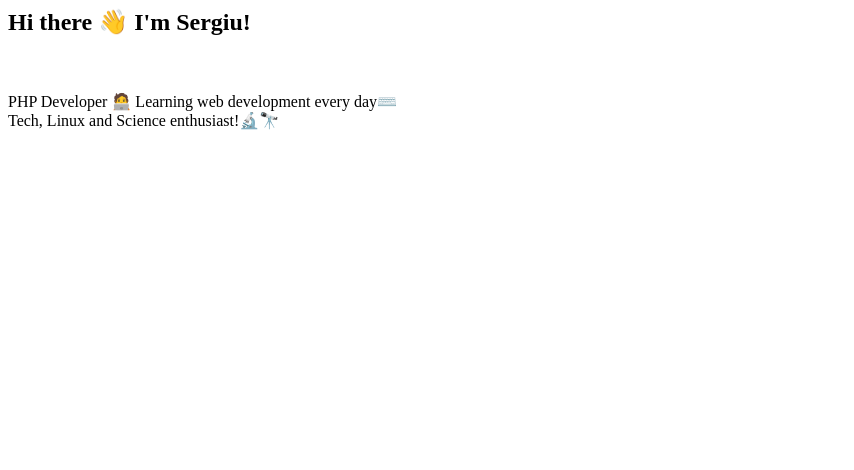
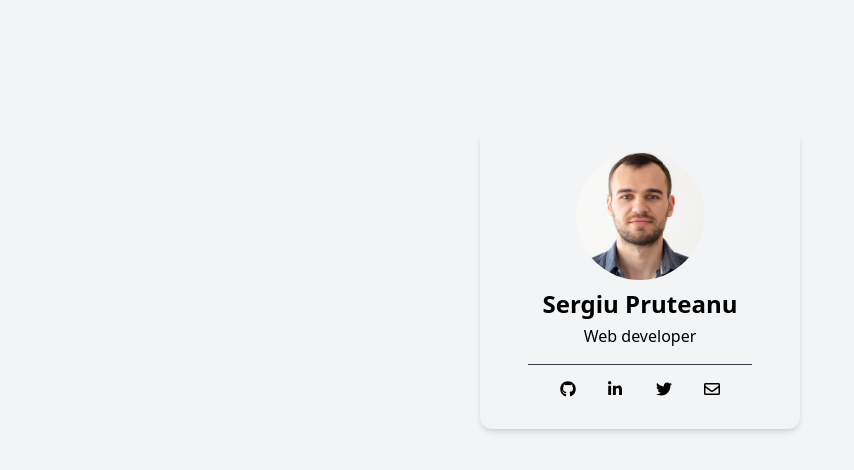
Before and after one commit to sergiuprt/sergiuprt.github.io, a plain HTML site: page index.html in a window 1280 px wide. Shown: the whole page, without its empty margins (0-854 px from the left). Drawn offline with nearby package versions, Linux system fonts and the light colour scheme.

Commit message:
card style

```diff
--- a/index.html
+++ b/index.html
@@ -1,13 +1,43 @@
 <html>
 <head>
-    <title>Sergiu | spruteanu.com</title>
+    <meta charset="UTF-8">
+    <meta name="viewport" content="width=device-width, initial-scale=1.0">
+    <script src="https://cdn.tailwindcss.com"></script>
+    <title>spruteanu.com</title>
+    <link rel="shortcut icon" type="image/jpg" href="favicon.png"/>
 </head>
-<body>
-    <H2>Hi there 👋 I'm Sergiu!</H2>
-    <br>
-    <br>
-    PHP Developer 🧑‍💻 Learning web development every day⌨️
-    <br>
-    Tech, Linux and Science enthusiast!🔬🔭
+<body class="bg-gray-100">
+    <div class="flex flex-col justify-center max-w-xs p-6 shadow-md rounded-xl sm:px-12 dark:bg-gray-900 dark:text-gray-100 mx-auto mt-32">
+    	<img src="profile_img.jpeg" alt="profile image" class="w-32 h-32 mx-auto rounded-full dark:bg-gray-500 aspect-square">
+    	<div class="space-y-4 text-center divide-y divide-gray-700">
+    		<div class="my-2 space-y-1">
+    			<h2 class="text-xl font-semibold sm:text-2xl">Sergiu Pruteanu</h2>
+    			<p class="px-5 text-xs sm:text-base dark:text-gray-400">Web developer</p>
+    		</div>
+    		<div class="flex justify-center pt-2 space-x-4 align-center">
+    			<a rel="noopener noreferrer" href="https://github.com/sergiuprt" aria-label="GitHub" class="p-2 rounded-md dark:text-gray-100 hover:dark:text-violet-400">
+    				<svg viewBox="0 0 496 512" xmlns="http://www.w3.org/2000/svg" class="w-4 h-4 fill-current">
+    					<path d="M165.9 397.4c0 2-2.3 3.6-5.2 3.6-3.3.3-5.6-1.3-5.6-3.6 0-2 2.3-3.6 5.2-3.6 3-.3 5.6 1.3 5.6 3.6zm-31.1-4.5c-.7 2 1.3 4.3 4.3 4.9 2.6 1 5.6 0 6.2-2s-1.3-4.3-4.3-5.2c-2.6-.7-5.5.3-6.2 2.3zm44.2-1.7c-2.9.7-4.9 2.6-4.6 4.9.3 2 2.9 3.3 5.9 2.6 2.9-.7 4.9-2.6 4.6-4.6-.3-1.9-3-3.2-5.9-2.9zM244.8 8C106.1 8 0 113.3 0 252c0 110.9 69.8 205.8 169.5 239.2 12.8 2.3 17.3-5.6 17.3-12.1 0-6.2-.3-40.4-.3-61.4 0 0-70 15-84.7-29.8 0 0-11.4-29.1-27.8-36.6 0 0-22.9-15.7 1.6-15.4 0 0 24.9 2 38.6 25.8 21.9 38.6 58.6 27.5 72.9 20.9 2.3-16 8.8-27.1 16-33.7-55.9-6.2-112.3-14.3-112.3-110.5 0-27.5 7.6-41.3 23.6-58.9-2.6-6.5-11.1-33.3 2.6-67.9 20.9-6.5 69 27 69 27 20-5.6 41.5-8.5 62.8-8.5s42.8 2.9 62.8 8.5c0 0 48.1-33.6 69-27 13.7 34.7 5.2 61.4 2.6 67.9 16 17.7 25.8 31.5 25.8 58.9 0 96.5-58.9 104.2-114.8 110.5 9.2 7.9 17 22.9 17 46.4 0 33.7-.3 75.4-.3 83.6 0 6.5 4.6 14.4 17.3 12.1C428.2 457.8 496 362.9 496 252 496 113.3 383.5 8 244.8 8zM97.2 352.9c-1.3 1-1 3.3.7 5.2 1.6 1.6 3.9 2.3 5.2 1 1.3-1 1-3.3-.7-5.2-1.6-1.6-3.9-2.3-5.2-1zm-10.8-8.1c-.7 1.3.3 2.9 2.3 3.9 1.6 1 3.6.7 4.3-.7.7-1.3-.3-2.9-2.3-3.9-2-.6-3.6-.3-4.3.7zm32.4 35.6c-1.6 1.3-1 4.3 1.3 6.2 2.3 2.3 5.2 2.6 6.5 1 1.3-1.3.7-4.3-1.3-6.2-2.2-2.3-5.2-2.6-6.5-1zm-11.4-14.7c-1.6 1-1.6 3.6 0 5.9 1.6 2.3 4.3 3.3 5.6 2.3 1.6-1.3 1.6-3.9 0-6.2-1.4-2.3-4-3.3-5.6-2z"></path>
+    				</svg>
+    			</a>
+    			<a rel="noopener noreferrer" href="https://www.linkedin.com/in/sergiuprt" aria-label="LinkedIn" class="p-2 rounded-md dark:text-gray-100 hover:dark:text-violet-400">
+    				<svg viewBox="0 0 512 512" xmlns="http://www.w3.org/2000/svg" class="w-4 h-4 fill-current">
+    					<path d="M100.28 448H7.4V148.9h92.88zM53.79 108.1C24.09 108.1 0 83.5 0 53.8a53.79 53.79 0 0 1 107.58 0c0 29.7-24.1 54.3-53.79 54.3zM447.9 448h-92.68V302.4c0-34.7-.7-79.2-48.29-79.2-48.29 0-55.69 37.7-55.69 76.7V448h-92.78V148.9h89.08v40.8h1.3c12.4-23.5 42.69-48.3 87.88-48.3 94 0 111.28 61.9 111.28 142.3V448z"></path>
+    				</svg>
+    			</a>
+    			<a rel="noopener noreferrer" href="https://twitter.com/sergiuprt" aria-label="Twitter" class="p-2 rounded-md dark:text-gray-100 hover:dark:text-violet-400">
+    				<svg viewBox="0 0 512 512" xmlns="http://www.w3.org/2000/svg" class="w-4 h-4 fill-current">
+    					<path d="M459.37 151.716c.325 4.548.325 9.097.325 13.645 0 138.72-105.583 298.558-298.558 298.558-59.452 0-114.68-17.219-161.137-47.106 8.447.974 16.568 1.299 25.34 1.299 49.055 0 94.213-16.568 130.274-44.832-46.132-.975-84.792-31.188-98.112-72.772 6.498.974 12.995 1.624 19.818 1.624 9.421 0 18.843-1.3 27.614-3.573-48.081-9.747-84.143-51.98-84.143-102.985v-1.299c13.969 7.797 30.214 12.67 47.431 13.319-28.264-18.843-46.781-51.005-46.781-87.391 0-19.492 5.197-37.36 14.294-52.954 51.655 63.675 129.3 105.258 216.365 109.807-1.624-7.797-2.599-15.918-2.599-24.04 0-57.828 46.782-104.934 104.934-104.934 30.213 0 57.502 12.67 76.67 33.137 23.715-4.548 46.456-13.32 66.599-25.34-7.798 24.366-24.366 44.833-46.132 57.827 21.117-2.273 41.584-8.122 60.426-16.243-14.292 20.791-32.161 39.308-52.628 54.253z"></path>
+    				</svg>
+    			</a>
+    			<a rel="noopener noreferrer" href="#" aria-label="Email" class="p-2 rounded-md dark:text-gray-100 hover:dark:text-violet-400">
+    				<svg viewBox="0 0 512 512" xmlns="http://www.w3.org/2000/svg" class="w-4 h-4 fill-current">
+    					<path d="M464 64H48C21.49 64 0 85.49 0 112v288c0 26.51 21.49 48 48 48h416c26.51 0 48-21.49 48-48V112c0-26.51-21.49-48-48-48zm0 48v40.805c-22.422 18.259-58.168 46.651-134.587 106.49-16.841 13.247-50.201 45.072-73.413 44.701-23.208.375-56.579-31.459-73.413-44.701C106.18 199.465 70.425 171.067 48 152.805V112h416zM48 400V214.398c22.914 18.251 55.409 43.862 104.938 82.646 21.857 17.205 60.134 55.186 103.062 54.955 42.717.231 80.509-37.199 103.053-54.947 49.528-38.783 82.032-64.401 104.947-82.653V400H48z"></path>
+    				</svg>
+    			</a>
+    		</div>
+    	</div>
+    </div>
+
 </body>
 </html>
```
